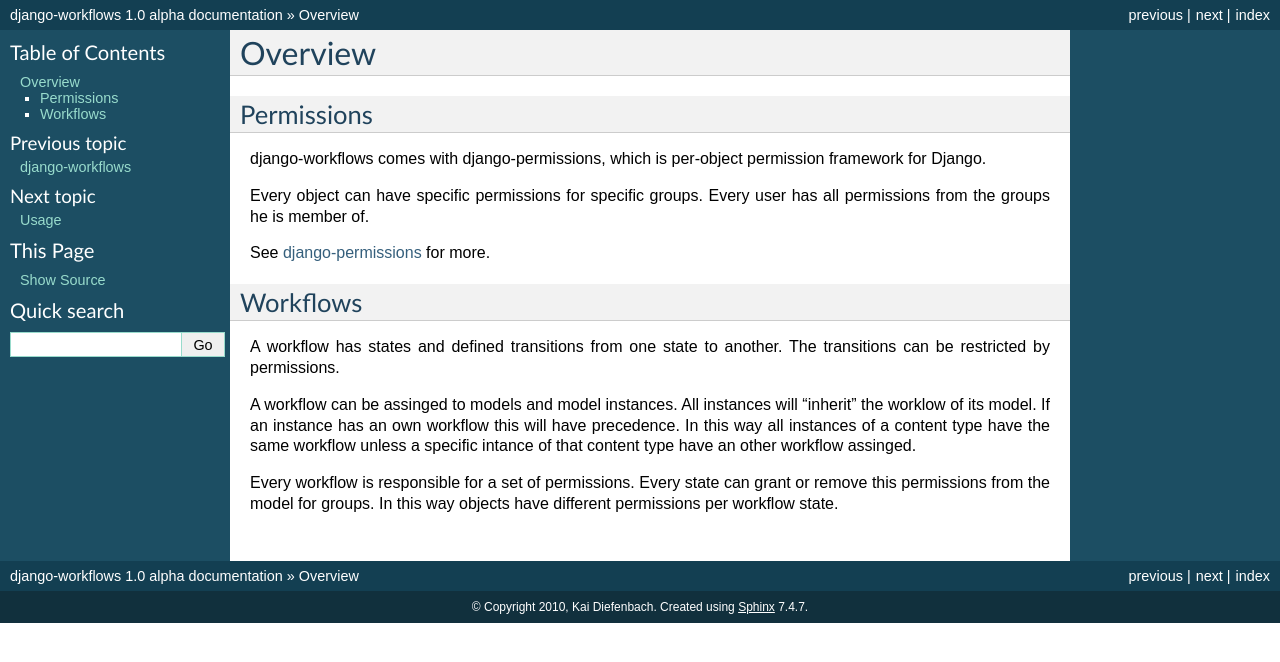
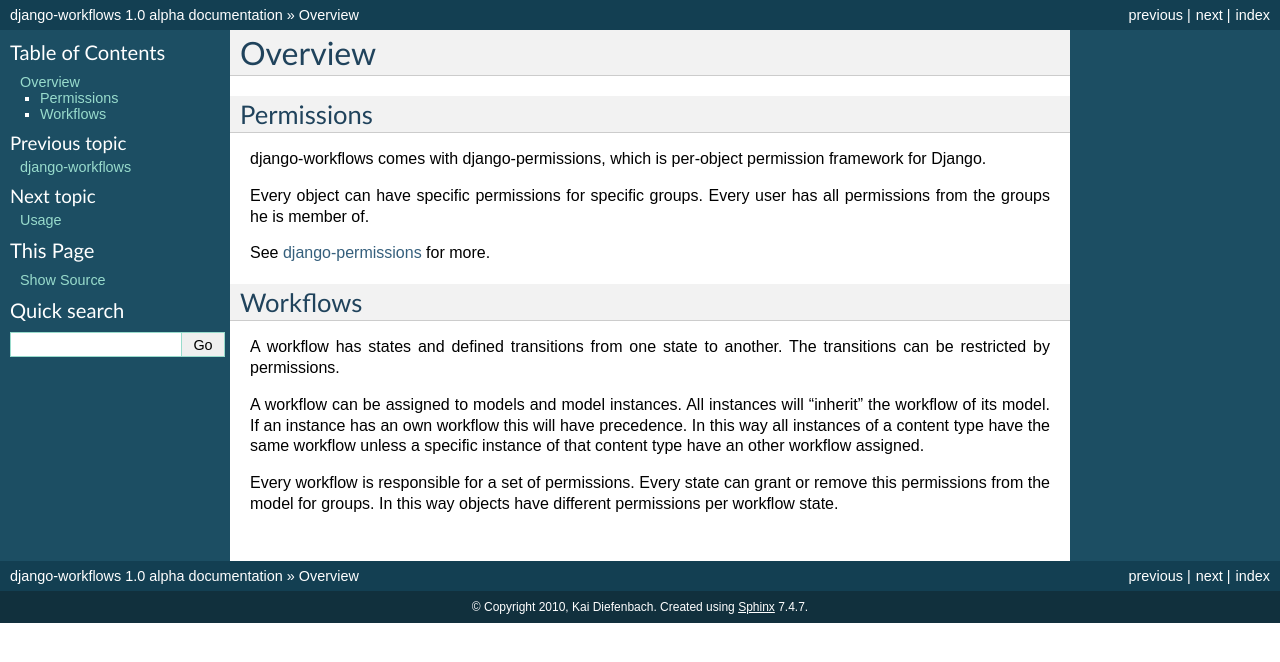
Before and after one commit to diefenbach/django-workflows, a Sphinx documentation site: the page built from docs/overview.rst, in a window 1280 px wide. Shown: the top 662 px of the page. Built offline with Sphinx 7.4.7, drawn with Linux system fonts in a browser that asks for light colours.

Commit message:
Updated docs

```diff
--- a/docs/overview.rst
+++ b/docs/overview.rst
@@ -20,11 +20,11 @@
 A workflow has states and defined transitions from one state to another. The
 transitions can be restricted by permissions.
 
-A workflow can be assinged to models and model instances. All instances will
-"inherit" the worklow of its model. If an instance has an own workflow this
+A workflow can be assigned to models and model instances. All instances will
+"inherit" the workflow of its model. If an instance has an own workflow this
 will have precedence. In this way all instances of a content type have the
-same workflow unless a specific intance of that content type have an other
-workflow assinged.
+same workflow unless a specific instance of that content type have an other
+workflow assigned.
 
 Every workflow is responsible for a set of permissions. Every state can
 grant or remove this permissions from the model for groups. In this way
```
